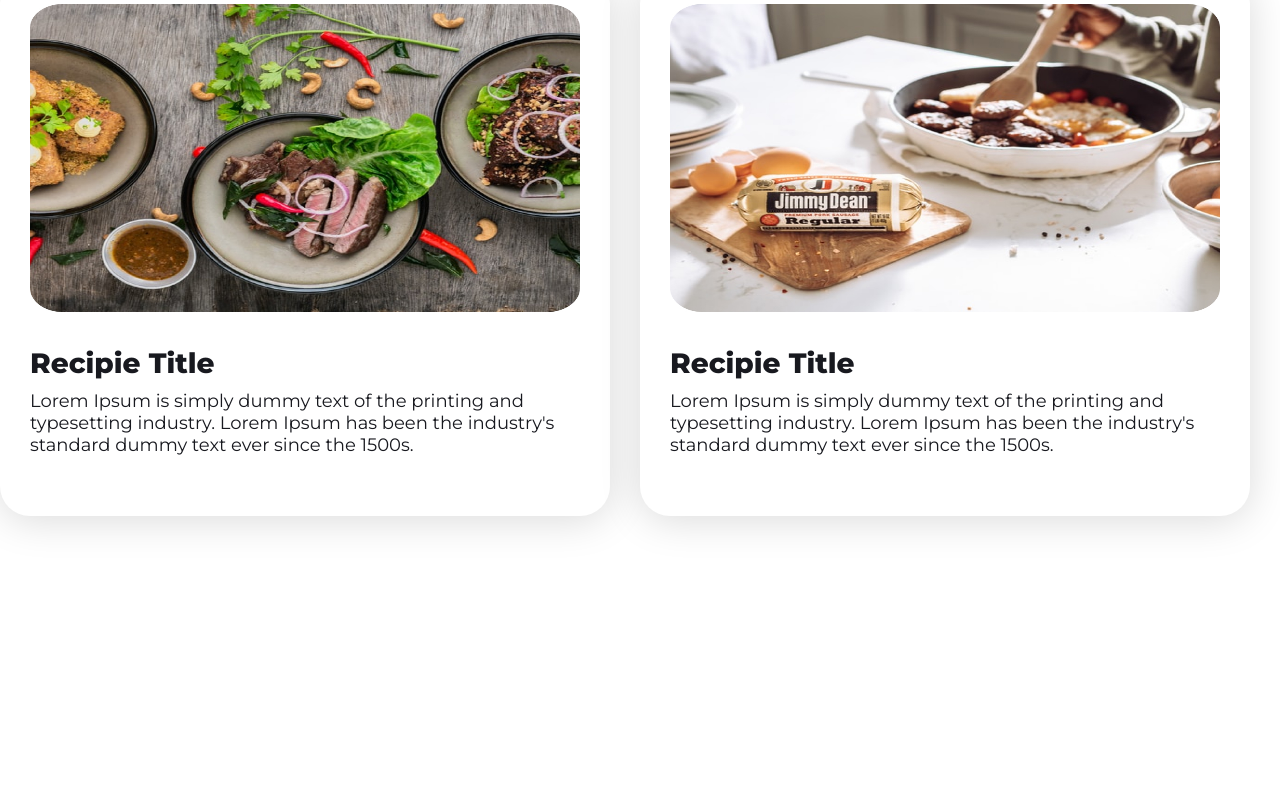
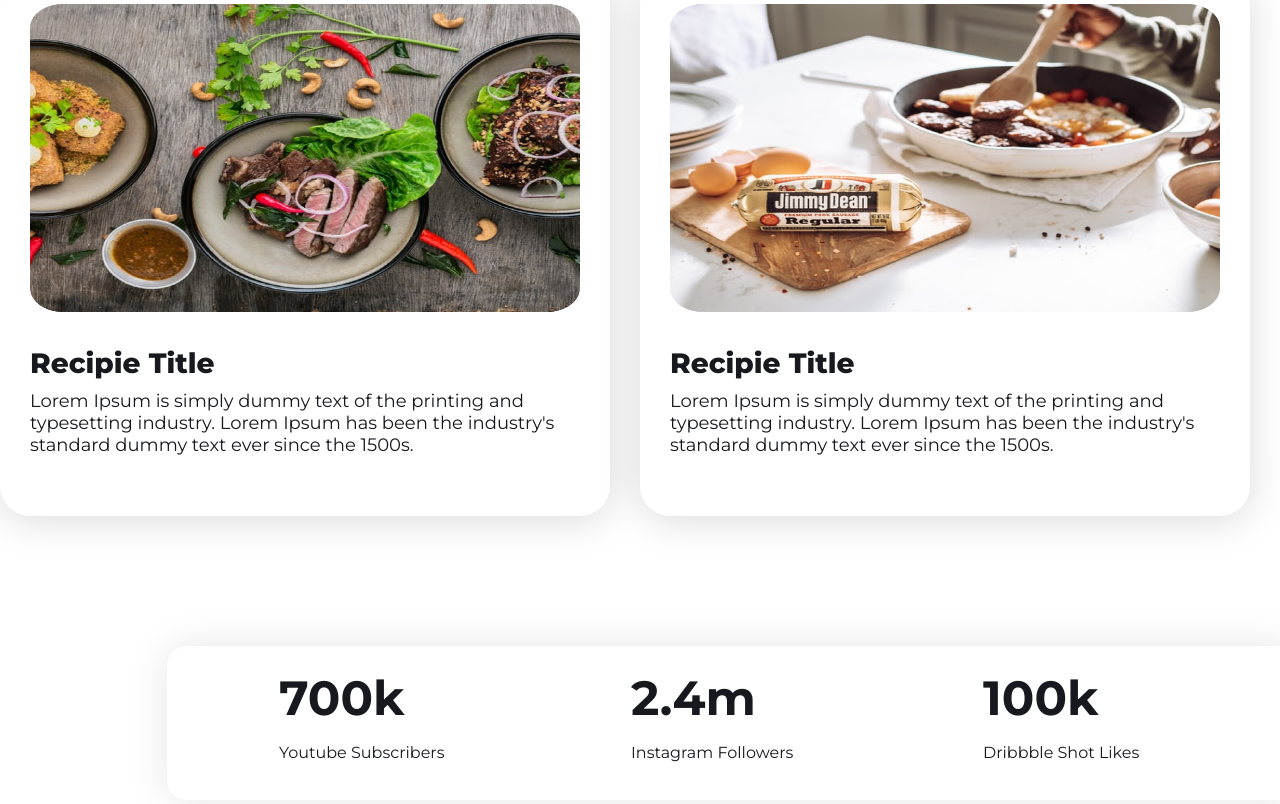
Before and after one commit to shafriki/eat_healthy, a plain HTML site: page index.html in a window 1280 px wide. Shown: the part 1693-2497 px from the top of the page. Before the commit the page ends 2339 px from the top, so only its background shows below. Drawn offline with Linux system fonts and the light colour scheme.

Commit message:
added social section

```diff
--- a/index.html
+++ b/index.html
@@ -64,6 +64,27 @@
                 </div>
             </div>
          </section>
+         <!-- my recipies section end -->
+
+         <!-- social section start -->
+          <section class="social-section">
+            <div class="social-container">
+                <div class="social">
+                    <h4 class="social-title">700k</h4>
+                    <p class="social-description">Youtube Subscribers</p>
+                </div>
+
+                <div class="social">
+                    <h4 class="social-title">2.4m</h4>
+                    <p class="social-description">Instagram Followers</p>
+                </div>
+
+                <div class="social">
+                    <h4 class="social-title">100k</h4>
+                    <p class="social-description">Dribbble Shot Likes</p>
+                </div>
+            </div>
+          </section>
 
     </main>
     <!-- main section end -->
--- a/style.css
+++ b/style.css
@@ -182,6 +182,38 @@ body {
     width: 534px;
 }
 
+/* social section start */
+.social-container {
+    display: flex;
+    justify-content: center;
+    align-items: center;
+    border-radius: 20px;
+    box-shadow: 0px 0px 40px 0px rgba(0, 0, 0, 0.1);
+    background: rgb(255, 255, 255);
+    width: 800px;
+    height: 26px;
+    padding: 64px 165px 64px 165px;
+    margin: 0px 100px 90px 167px;
+    gap: 150px;
+}
+.social-title {
+    color: rgb(24, 25, 31);
+    font-family: Montserrat;
+    font-size: 48px;
+    font-weight: 700;
+    text-align: left;
+    margin: 0px;
+}
+.social-description {
+    color: rgb(24, 25, 31);
+    font-family: Montserrat;
+    font-size: 16px;
+    font-weight: 400;
+    text-align: left;
+    width: 202px;
+}
+
+
 
 
 
```
